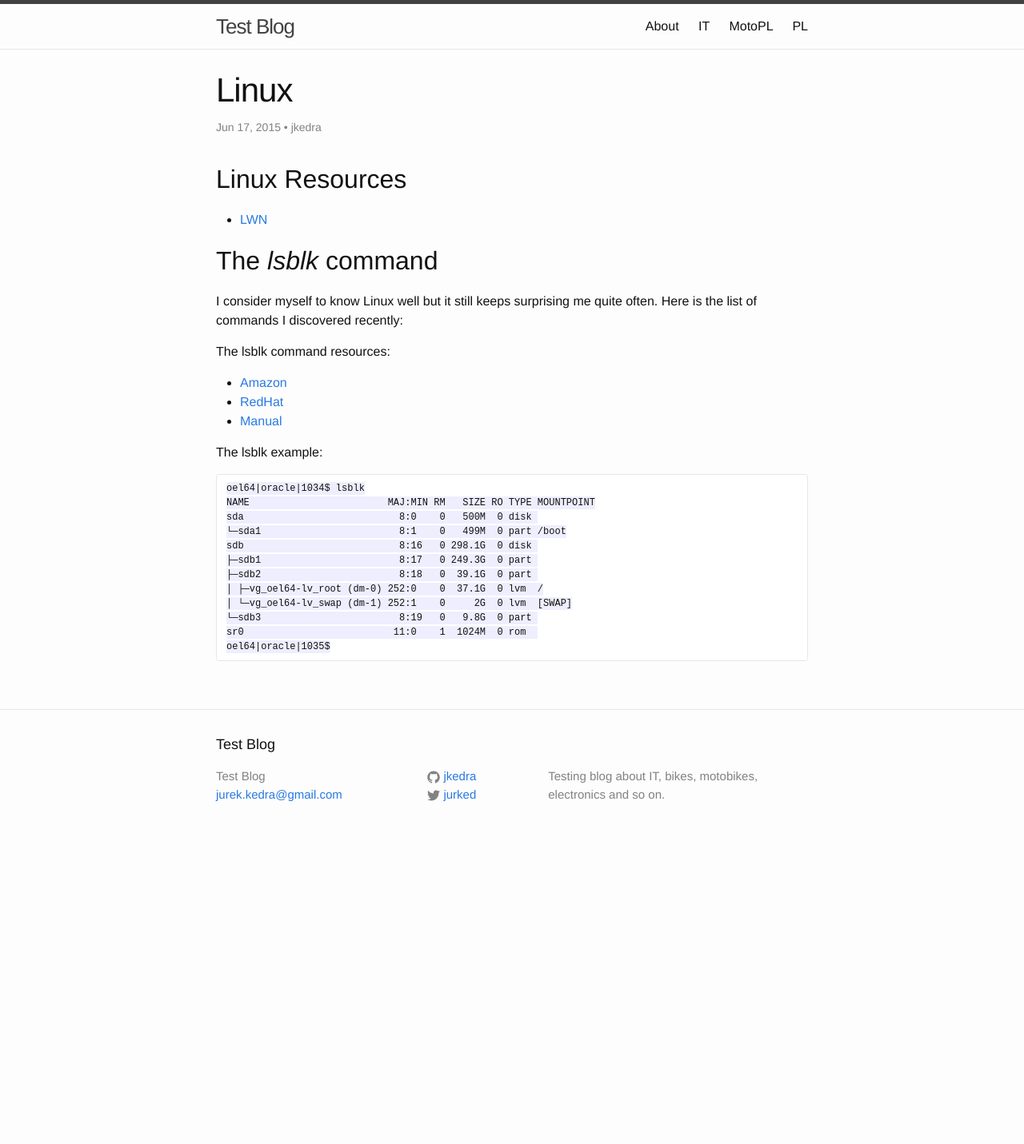
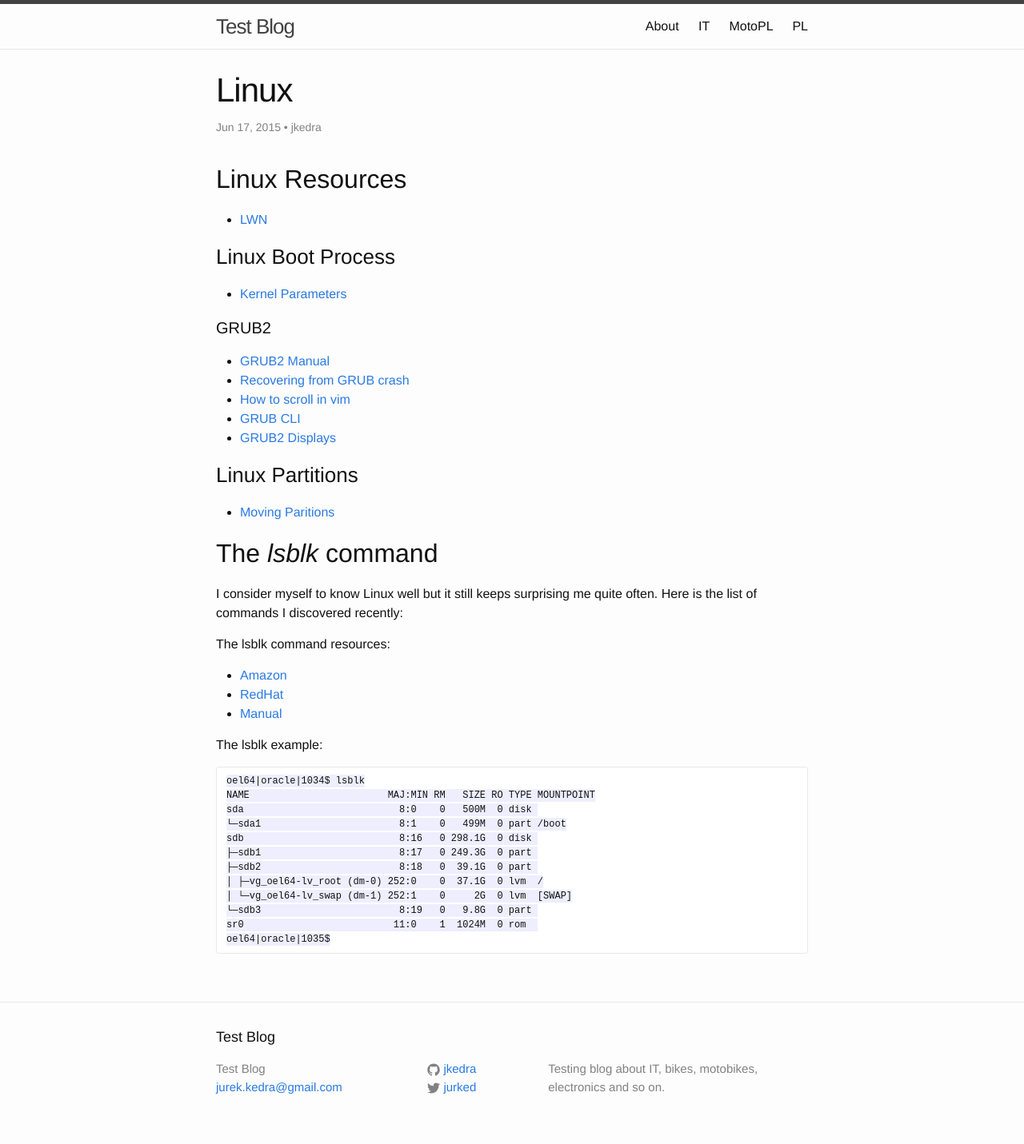
Before and after one commit to jkedra/jkedra.github.io, a Jekyll site: the page built from _posts/2015-06-17-linux.md, in a window 1280 px wide. Shown: the whole page at 80% size. Built offline with Jekyll 4.4.1, drawn with Linux system fonts in a browser that asks for light colours; before the commit the page ends 1065 px from its top, so only the background shows below that.

Commit message:
on Linux and GRUB

```diff
--- a/_posts/2015-06-17-linux.md
+++ b/_posts/2015-06-17-linux.md
@@ -9,6 +9,19 @@ categories: unix
 
 ## Linux Resources
 * [LWN](http://lwn.net/)
+
+### Linux Boot Process
+* [Kernel Parameters](https://www.kernel.org/doc/Documentation/kernel-parameters.txt)
+
+#### GRUB2
+* [GRUB2 Manual](http://www.gnu.org/software/grub/manual/grub.html)
+* [Recovering from GRUB crash](http://unix.stackexchange.com/questions/148041/recovering-from-grub-rescue-crash)
+* [How to scroll in vim](http://superuser.com/questions/504887/how-to-scroll-in-grub2-shell)
+* [GRUB CLI](http://members.iinet.net/~herman546/p20/GRUB2%20CLI%20Mode%20Commands.html#cli_vbeinfo)
+* [GRUB2 Displays](https://help.ubuntu.com/community/Grub2/Displays)
+
+### Linux Partitions
+* [Moving Paritions](https://help.ubuntu.com/community/MovingLinuxPartition)
 
 ## The *lsblk* command ##
 I consider myself to know Linux well but it still keeps surprising me
```
